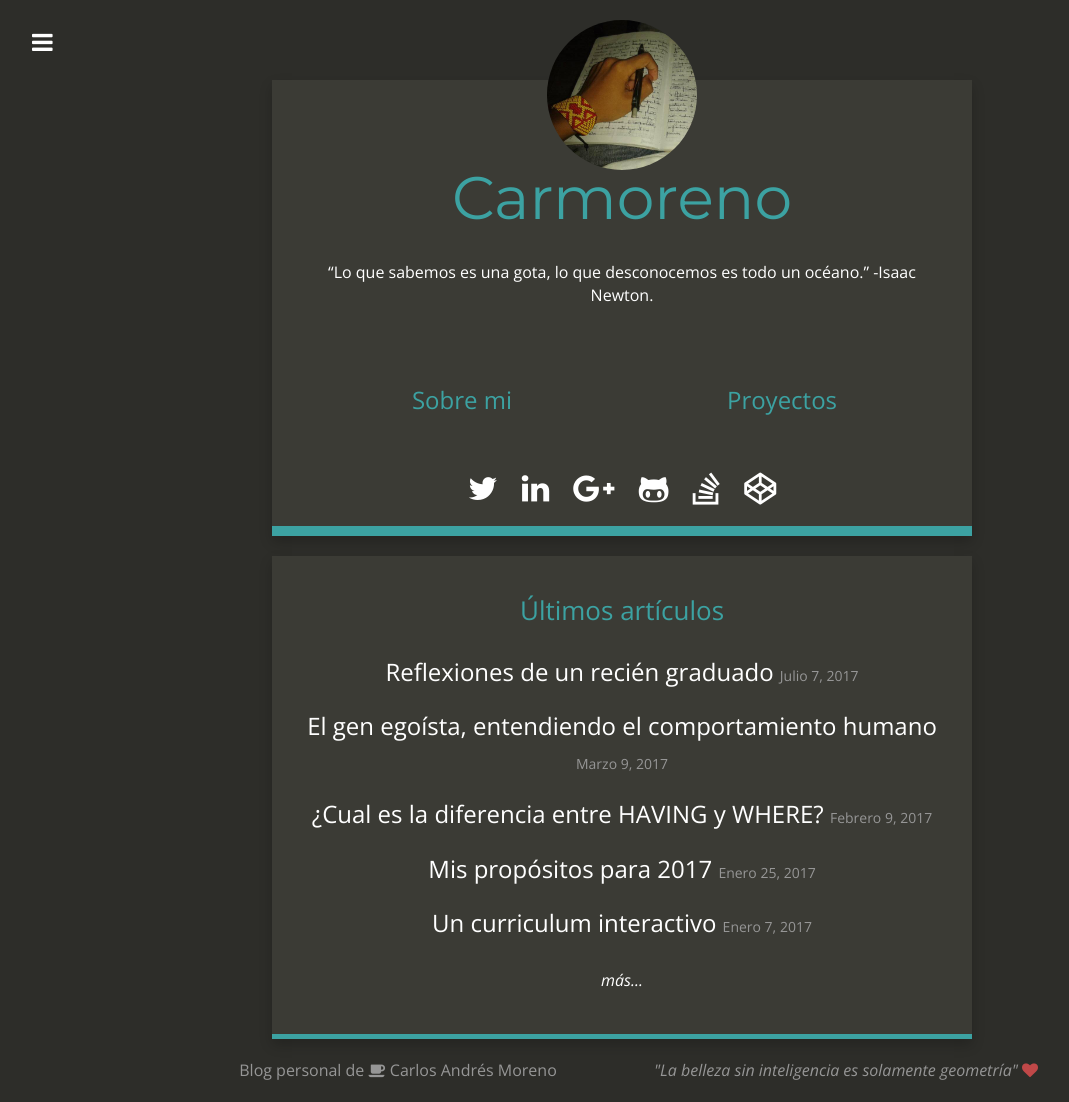
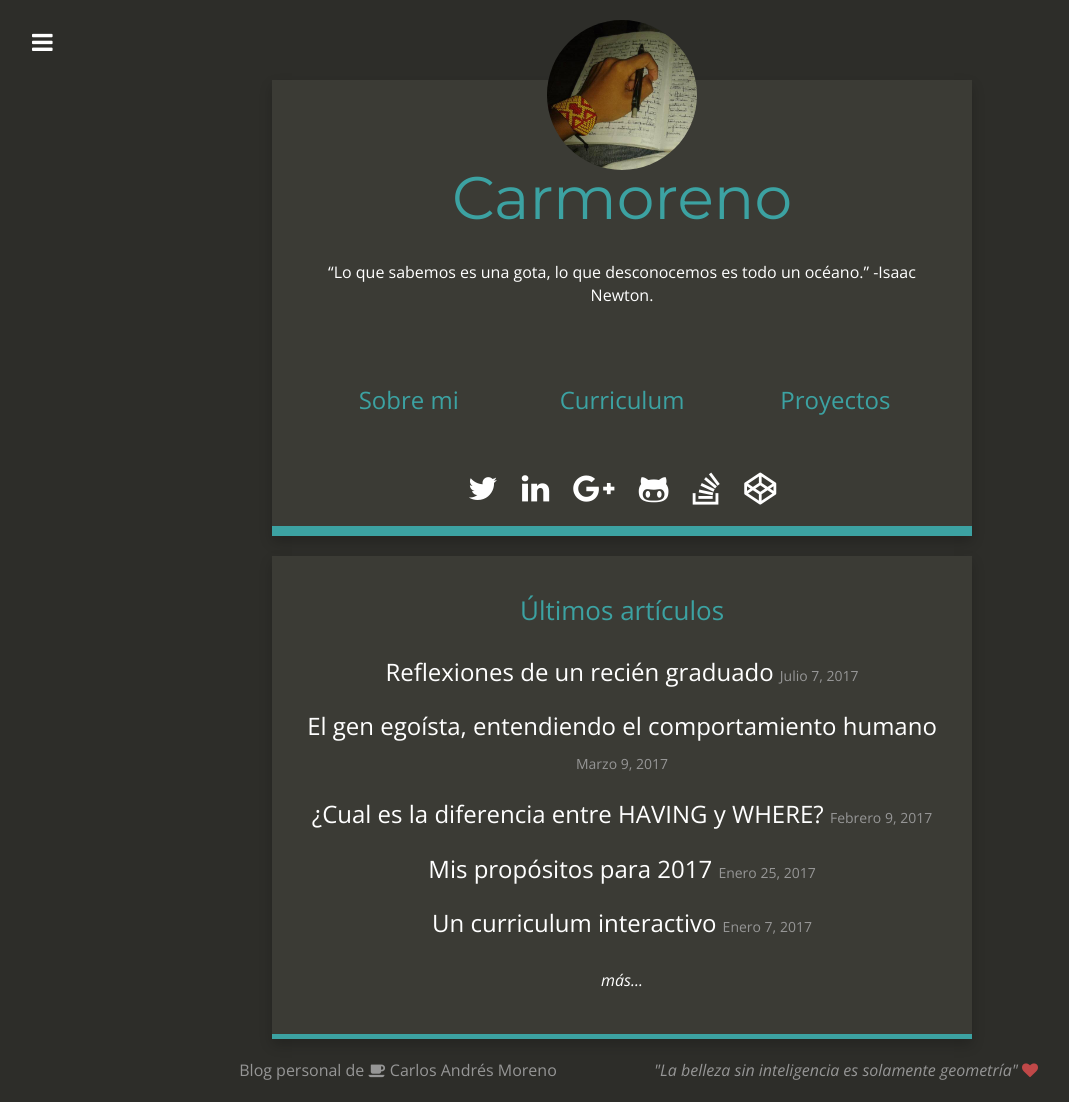
Before and after one commit to CarMoreno/carmoreno.github.io, a Jekyll site: the page built from index.html, in a window 1280 px wide. Shown: the whole page, without its empty margins (18-1087 px from the left). Built offline with Jekyll 4.4.1, drawn with Linux system fonts in a browser that asks for light colours; nearby versions of some CDN libraries.

Commit message:
actualizado curriculum.pdf

```diff
--- a/index.html
+++ b/index.html
@@ -18,9 +18,9 @@ layout: default
                 {{ site.title_description }}
             </div>
             <div class="row text-center">
-              <div class="col-md-6"><h3><a href="http://carmoreno.github.io/about">Sobre mi</a></h3></div>
-              <!--div class="col-md-4"></div-->
-              <div class="col-md-6"><h3><a href="http://carmoreno.github.io/proyectos/">Proyectos</a></h3></div>
+              <div class="col-md-4"><h3><a href="http://carmoreno.github.io/about">Sobre mi</a></h3></div>
+              <div class="col-md-4"><h3><a href="http://carmoreno.github.io/curriculum.pdf">Curriculum</a></h3></div>
+              <div class="col-md-4"><h3><a href="http://carmoreno.github.io/proyectos/">Proyectos</a></h3></div>
 
             </div>
             <div class="links">
```
Also changed, not shown: 1 other file.
